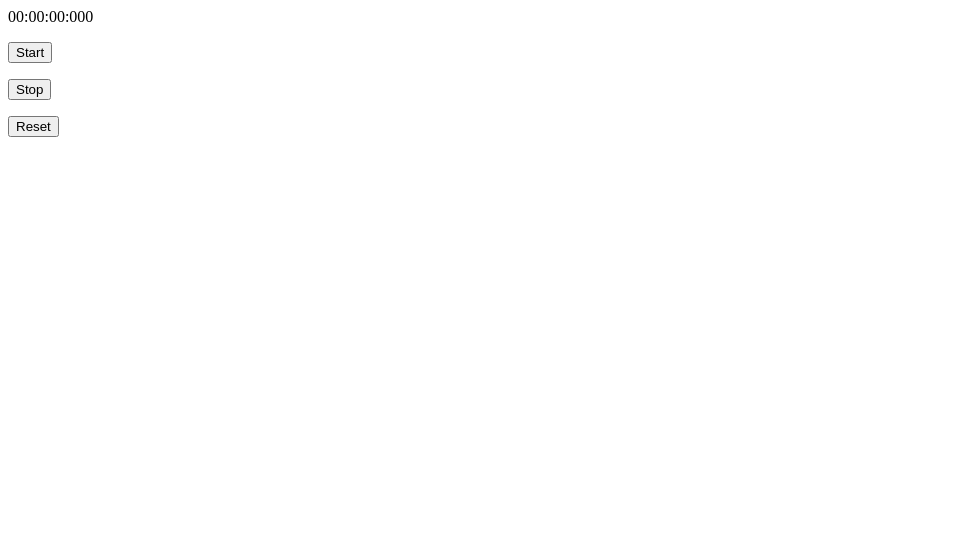
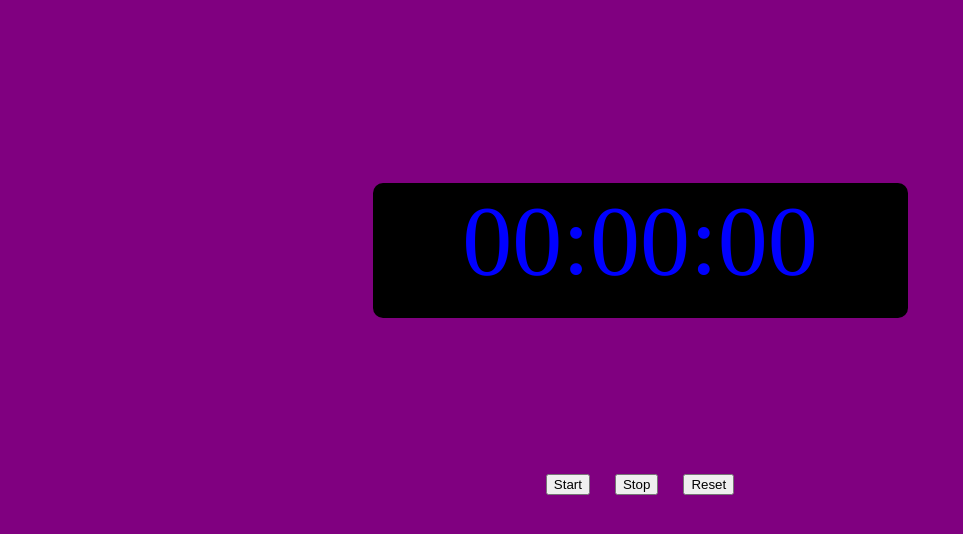
Before and after one commit to julien31210/Excercice-class-chrono, a website: page index.html in a window 1280 px wide. Shown: the whole page, without its empty margins (0-963 px from the left). Drawn offline with nearby package versions, Linux system fonts and the light colour scheme.

Commit message:
une petite avancé mais pas de javascript

```diff
--- a/app.js
+++ b/app.js
@@ -1,11 +1,7 @@
-function chronoStart {
+var timer = 0;
+var counter = 0;
+$("#start").click(function(){
+	currentTime:0;
+	console.log(counter);
 
-};
-
-function chronoStop {
-
-};
-
-function chronoReset {
-
-};
+});
--- a/index.html
+++ b/index.html
@@ -1,16 +1,27 @@
 <!DOCTYPE html>
 <html lang="en">
 <head>
+	<link rel="stylesheet" type="text/css" href="style.css">
 	<meta charset="UTF-8">
 	<title>Chrono</title>
 </head>
 <body>
-	<div>
-		<span id="H">00</span>:<span id="min">00</span>:<span id="sec">00</span>:<span id="mlsec">000</span>
-			<p><button onclick="chronoStart()">Start</button></p>
-			<p><button onclick="chronoStop()">Stop</button></p>
-			<p><button onclick="chronoReset()">Reset</button></p>
+	<div id="panneau">
+		<span id="H">00</span>:<span id="min">00</span>:<span id="sec">00</span>
+			<p><button id="start">Start</button>
+			<button id="stop">Stop</button>
+			<button id="reset">Reset</button></p>
+	</div>
+	<script type="text/javascript" src="node_modules/jquery/dist/jquery.js"></script>
 	<script type="text/javascript" src="app.js"></script>
-	</div>
 </body>
 </html>
+
+
+
+
+
+
+
+
+<!--:<span id="mlsec">000</span>-->
--- /dev/null
+++ b/style.css
@@ -0,0 +1,18 @@
+body{
+	background-color: purple;
+}
+
+
+#panneau {
+	background-color: black;
+	height:135px;
+	width:535px;
+	margin-left: auto;
+	margin-right: auto;
+	margin-top: 182.5px;
+	border-radius: 10px;
+	font-family: Chrono;
+	color: blue;
+	font-size: 100px;
+	text-align: center;
+}
```
Also changed, not shown: package.json (added, +19 -0 lines).
